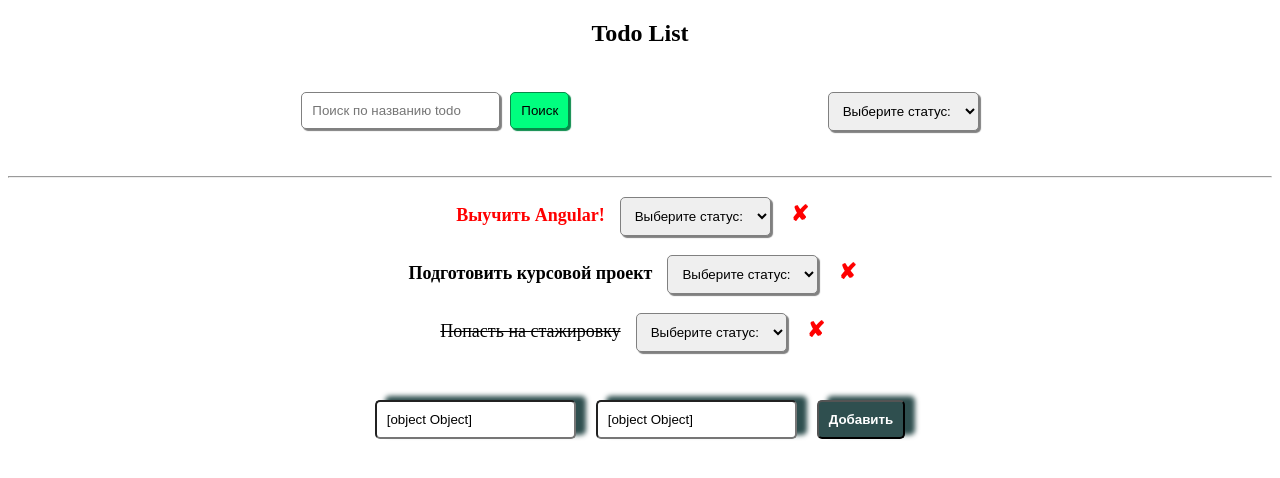
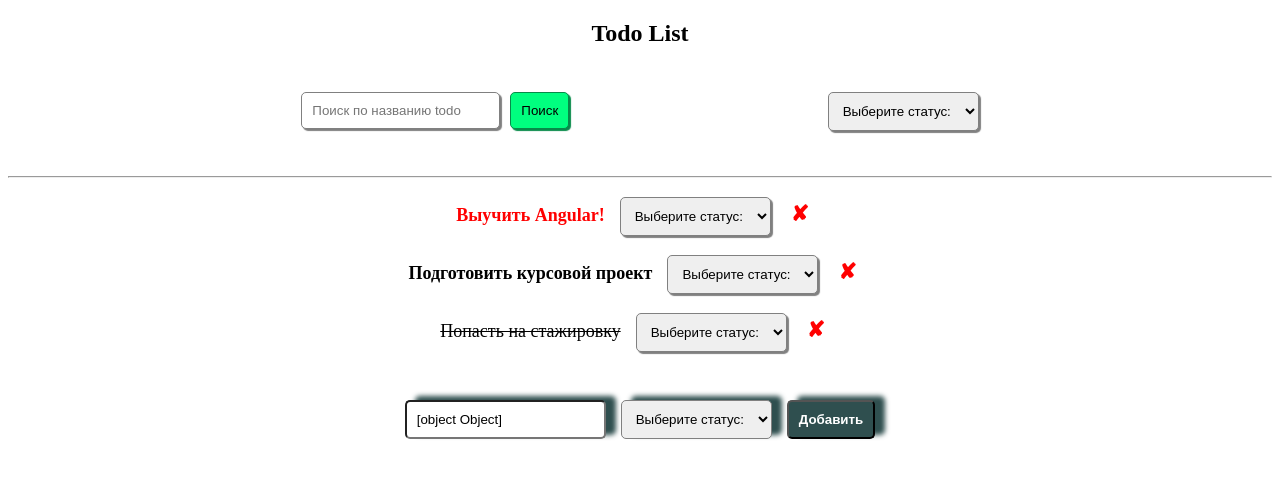
Before and after one commit to MarinaDreamwork/internship_angular, an Angular app: page / in a window 1280 px wide. Shown: the top 478 px of the page. Built offline with nearby package versions, Linux system fonts and the light colour scheme.

Commit message:
corrected structure and some bugs

```diff
--- a/src/app/app.module.ts
+++ b/src/app/app.module.ts
@@ -3,7 +3,7 @@ import { BrowserModule } from '@angular/platform-browser';
 
 import { AppRoutingModule } from './app-routing.module';
 import { AppComponent } from './app.component';
-import { TodoItemComponent } from './todo-item/todo-item.component';
+import { TodoItemComponent } from './todo-list/todo-item/todo-item.component';
 import { TodoListComponent } from './todo-list/todo-list.component';
 import { NewTodoItemComponent } from './todo-list/new-todo-item/new-todo-item.component';
 import { FormsModule } from '@angular/forms';
--- a/src/app/services/todo.service.ts
+++ b/src/app/services/todo.service.ts
@@ -42,4 +42,19 @@ export class TodoService {
       this.todos = this.todos.map(el => el.id === data.id ? { ...el, status: data.newStatus } : el);
     }
   }
+
+  filterText(searchText: string): void {
+    if (this.todos) {
+      this.filteredTodo = this.todos.filter(todo => todo.title.toLowerCase().includes(searchText.toLowerCase()));
+    }
+  }
+  filterStatus(status: ITodo['status']): ITodo[] | undefined {
+    if (this.todos) {
+      const filtered = this.todos.filter(todo => todo.status === status);
+      if (filtered) {
+        this.filteredTodo = filtered;
+      } else return;
+    } else return;
+    return;
+  }
 }
--- a/src/app/todo-list/new-todo-item/new-todo-item.component.html
+++ b/src/app/todo-list/new-todo-item/new-todo-item.component.html
@@ -1,5 +1,7 @@
 <form>
-	<input type='text' ng-model='title' [(ngModel)]='title' placeholder='Запишите новый todo' name='title' />
-	<input type='text' ng-model='status' [(ngModel)]='status' placeholder='Выберете статус' name='status' />
-	<button (click)="onAddTodo.emit({title, status})">Добавить</button>
+	<input type='text' [(ngModel)]='title' placeholder='Запишите новый todo' name='title' />
+	<app-todo-item-select (receiveStatusTodo)="receiveStatusTodo($event)">
+	</app-todo-item-select>
+	<!-- <input type='text' [(ngModel)]='status' placeholder='Выберете статус' name='status' /> -->
+	<button (click)="onAddTodo.emit({ title, status: selectedStatus })">Добавить</button>
 </form>
--- a/src/app/todo-list/new-todo-item/new-todo-item.component.ts
+++ b/src/app/todo-list/new-todo-item/new-todo-item.component.ts
@@ -8,10 +8,17 @@ import { ITodo, TodoService } from 'src/app/services/todo.service';
   styleUrls: ['./new-todo-item.component.scss']
 })
 export class NewTodoItemComponent {
+  selectedStatus = '';
+
   constructor(
-    @Inject(TodoService) public title: ITodo['title'], @Inject(TodoService) public status: ITodo['status']
+    @Inject(TodoService) public title: ITodo['title'],
+    @Inject(TodoService) public status: ITodo['status']
   ) { }
 
   @Output() onAddTodo = new EventEmitter();
 
+  receiveStatusTodo(data: ITodo['status']) {
+    this.selectedStatus = data;
+  }
+
 }
--- a/src/app/todo-list/todo-item-select/todo-item-select.component.html
+++ b/src/app/todo-list/todo-item-select/todo-item-select.component.html
@@ -1,7 +1,7 @@
-<!-- <div class="search-block_search-status">
+<div class="search-block_search-status">
 	<select [(ngModel)]="selected" (change)="changed()">
-		<option value="">Выберете статус:</option>
-		<option *ngFor="let status of statuses" value={{status.status}} [ngValue]="{status: status.status, id: todo.id}">
+		<option value="">Выберите статус:</option>
+		<option *ngFor="let status of statuses" value={{status.status}} [ngValue]="status.status">
 			{{status.name}}</option>
 	</select>
-</div> -->
+</div>
--- a/src/app/todo-list/todo-item-select/todo-item-select.component.scss
+++ b/src/app/todo-list/todo-item-select/todo-item-select.component.scss
@@ -10,3 +10,9 @@ input, select {
 
 	outline: none;
 }
+
+select, button {
+	box-shadow: 10px -4px 5px darkslategrey;
+	border-radius: 5px;
+	margin-top: 10px;
+}
--- a/src/app/todo-list/todo-item-select/todo-item-select.component.ts
+++ b/src/app/todo-list/todo-item-select/todo-item-select.component.ts
@@ -8,16 +8,17 @@ import { ITodo } from 'src/app/services/todo.service';
 	styleUrls: ['./todo-item-select.component.scss']
 })
 export class TodoItemSelectComponent {
-	selected = '';
-	search: string = '';
+	selected: ITodo['status'] | '' = '';
 	statuses = [{ name: 'Обычная', status: 'usual' }, { name: 'Важная', status: 'important' }, { name: 'Выполнена', status: 'done' }];
 	constructor() { }
 
 	@Output() onStatusUpdate = new EventEmitter();
 	@Input() todo!: ITodo;
+	@Output() receiveStatusTodo = new EventEmitter();
 
 	changed() {
-		console.log('selected', this.selected);
-		this.onStatusUpdate.emit(this.selected);
+		console.log('this.selected', this.selected);
+		this.receiveStatusTodo.emit(this.selected);
 	}
+
 }
--- a/src/app/todo-item/todo-item.component.ts
+++ b/src/app/todo-list/todo-item/todo-item.component.ts
@@ -1,5 +1,5 @@
 import { Component, OnInit, Input, Output, EventEmitter } from '@angular/core';
-import { ITodo } from '../services/todo.service';
+import { ITodo } from '../../services/todo.service';
 
 @Component({
   selector: 'app-todo-item',
@@ -31,11 +31,7 @@ export class TodoItemComponent implements OnInit {
     }
   }
 
-  // updateStatus(data: { id: ITodo['id'], status: ITodo['status'] }) {
-  //   this.onStatusUpdate.emit(data);
-  // }
   changed() {
-    console.log('selected', this.selected);
     this.onStatusUpdate.emit(this.selected);
   }
 
--- a/src/app/todo-list/todo-list.component.ts
+++ b/src/app/todo-list/todo-list.component.ts
@@ -18,26 +18,16 @@ export class TodoListComponent implements OnInit {
     //this.todoService.todos
   }
   onAddTodo(data: { title: ITodo['title'], status: ITodo['status'] }) {
+    console.log('data', data);
     this.todoService.onAddTodo(data);
   }
-  onTextFilter(searchText: string): void {
-    console.log('searchText', searchText);
-    if (this.todoService.todos) {
-      console.log('this.todoService.todos', this.todoService.todos);
-      this.todoService.filteredTodo = this.todoService.todos.filter(todo => todo.title.toLowerCase().includes(searchText.toLowerCase()));
-    }
-    console.log('filtered', this.todoService.filteredTodo);
+
+  onTextFilter(searchText: string) {
+    this.todoService.filterText(searchText)
   }
-  onStatusFilter(status: ITodo['status']): ITodo[] | undefined {
-    console.log('status', status);
-    if (this.todoService.todos) {
-      const filtered = this.todoService.todos.filter(todo => todo.status === status);
-      if (filtered) {
-        this.todoService.filteredTodo = filtered;
-      } else return;
-    } else return;
-    console.log('filtered', this.todoService.filteredTodo);
-    return;
+
+  onStatusFilter(status: ITodo['status']) {
+    this.todoService.filterStatus(status);
   }
 
   onStatusUpdate(data: { id: ITodo['id'], newStatus: ITodo['status'] }) {
```
Also changed, not shown: src/app/todo-list/todo-item/todo-item.component.html (renamed from src/app/todo-item/todo-item.component.html), src/app/todo-list/todo-item/todo-item.component.scss (renamed from src/app/todo-item/todo-item.component.scss).
